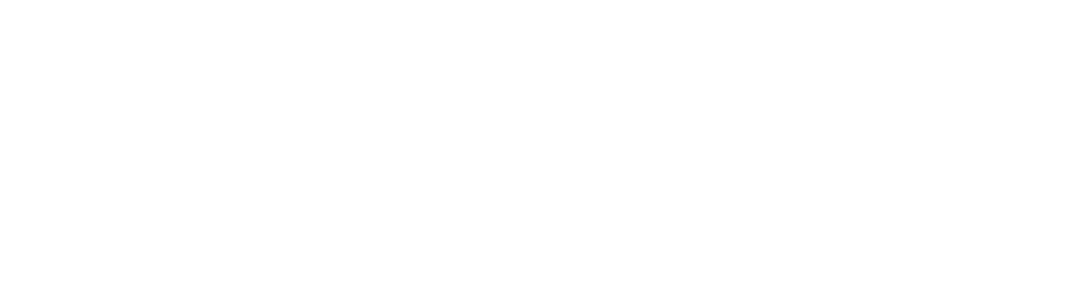
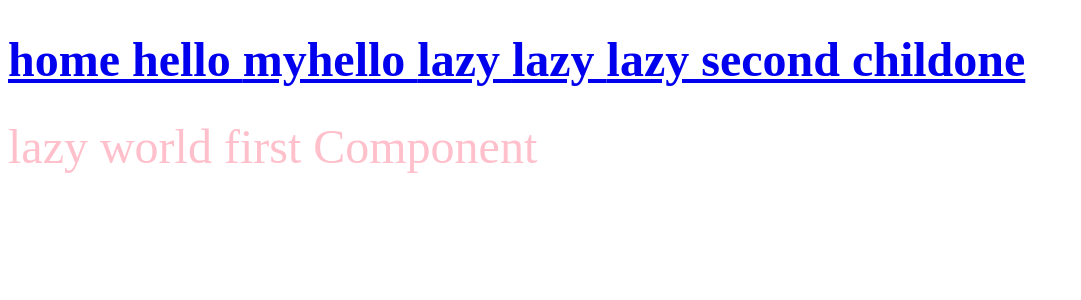
Before and after one commit to manoj97738/sampleproject, an Angular app in the folder front-end/apna-adda/: page /lazy in a window 1280 px wide. Before the commit this address led to /. Shown: the top 300 px of the page, without its empty margins (0-1081 px from the left). Built offline with nearby package versions, Linux system fonts and the light colour scheme.

Commit message:
childroutes and lazy load routing

```diff
--- a/front-end/apna-adda/src/app/app.component.html
+++ b/front-end/apna-adda/src/app/app.component.html
@@ -1 +1,13 @@
+<h1> <a routerLink="/" > home </a>
+ <a routerLink="/hello" > hello </a>
+ <a routerLink="/myhello" > myhello </a>
+ <a routerLink="/lazy" >  lazy </a>
+ <a routerLink="/lazy/second" >  lazy </a>
+
+ <a routerLink="/lazy/second/childone" >  lazy second childone</a>
+
+</h1>
+
+
+
 <router-outlet></router-outlet>
--- a/front-end/apna-adda/src/app/app.router.ts
+++ b/front-end/apna-adda/src/app/app.router.ts
@@ -9,7 +9,11 @@
 const myRoutes: Routes = [
   { path: "", component: FirstComponent, },
   { path: "hello", component: HelloComponent, },
-  { path: "myhello", component: MyhelloComponent, }
+  { path: "myhello", component: MyhelloComponent, },
+  {
+    path: "lazy",
+    loadChildren: () =>  import('./lazyload/lazyload.module').then((m) => m.LazyModule),
+  }
 
 ];
 
--- a/front-end/apna-adda/src/app/first-comp/first.component.html
+++ b/front-end/apna-adda/src/app/first-comp/first.component.html
@@ -54,6 +54,6 @@
 <h3>{{3.6 | number: '5.3-6'}}  -- number</h3>
 <h3>{{3.67896789 | number: '5.3-6'}}  -- number</h3>
 <h3>{{3.67896789 | number: '5.3-6'}}  -- number</h3>
-<h3>{{3.67896789 | percent: '5.3-6':'fr'}}  -- percent</h3>
+<h3>{{3.67896789 | percent: '5.3-6'}}  -- percent</h3>
 <p>  {{3.67896789  | currency:'CAD':'symbol-narrow':'4.2-2'}}</p>
 <p>{{mydate | date:'dd-yyyy-MMM hh mm:ss a'  }}</p>
--- /dev/null
+++ b/front-end/apna-adda/src/app/lazyload/hello.component.ts
@@ -0,0 +1,10 @@
+import { Component,Input } from "@angular/core";
+
+@Component({
+  selector: 'sit-lazy-component',
+  template: "<h1>lazy world first Component {{title}}</h1>",
+  styles: ['h1 { font-weight: normal;color:pink }']
+})
+export class lazyComponent {
+  @Input() title: any = "";
+}
--- /dev/null
+++ b/front-end/apna-adda/src/app/lazyload/lazyload.module.ts
@@ -0,0 +1,38 @@
+import { NgModule } from "@angular/core";
+import { RouterModule, Routes } from "@angular/router";
+import { FormsModule, ReactiveFormsModule } from "@angular/forms";
+import { CommonModule } from "@angular/common";
+import { lazyComponent } from "./hello.component";
+import { SecondlazyComponent } from "./second.lazy.component";
+import { ThirdlazyComponent } from "./third.lazy.component";
+
+const myRoutes: Routes = [
+  { path: "", component: lazyComponent, },
+  {
+    path: "second", component: SecondlazyComponent, children: [
+      {path:'childone', component:ThirdlazyComponent}
+    ]
+  },
+
+
+];
+
+@NgModule({
+  declarations: [
+    lazyComponent,
+    SecondlazyComponent,
+    ThirdlazyComponent
+  ],
+  imports: [
+    ReactiveFormsModule,
+    FormsModule,
+    CommonModule,
+    RouterModule.forChild(myRoutes)
+  ],
+
+  exports: [
+    RouterModule,
+    FormsModule
+  ]
+})
+export class LazyModule { }
--- /dev/null
+++ b/front-end/apna-adda/src/app/lazyload/second.lazy.component.ts
@@ -0,0 +1,13 @@
+import { Component,Input } from "@angular/core";
+
+@Component({
+  selector: 'sit-lazy-second',
+  template: `<h1>seoncd world first Component {{title}}</h1>
+
+  <router-outlet></router-outlet>
+`,
+  styles: ['h1 { font-weight: normal;color:pink }']
+})
+export class SecondlazyComponent {
+  @Input() title: any = "";
+}
--- /dev/null
+++ b/front-end/apna-adda/src/app/lazyload/third.lazy.component.ts
@@ -0,0 +1,10 @@
+import { Component,Input } from "@angular/core";
+
+@Component({
+  selector: 'sit-lazy-third',
+  template: "<h1>ThirdlazyComponent world first Component {{title}}</h1>",
+  styles: ['h1 { font-weight: normal;color:pink }']
+})
+export class ThirdlazyComponent {
+  @Input() title: any = "";
+}
```
